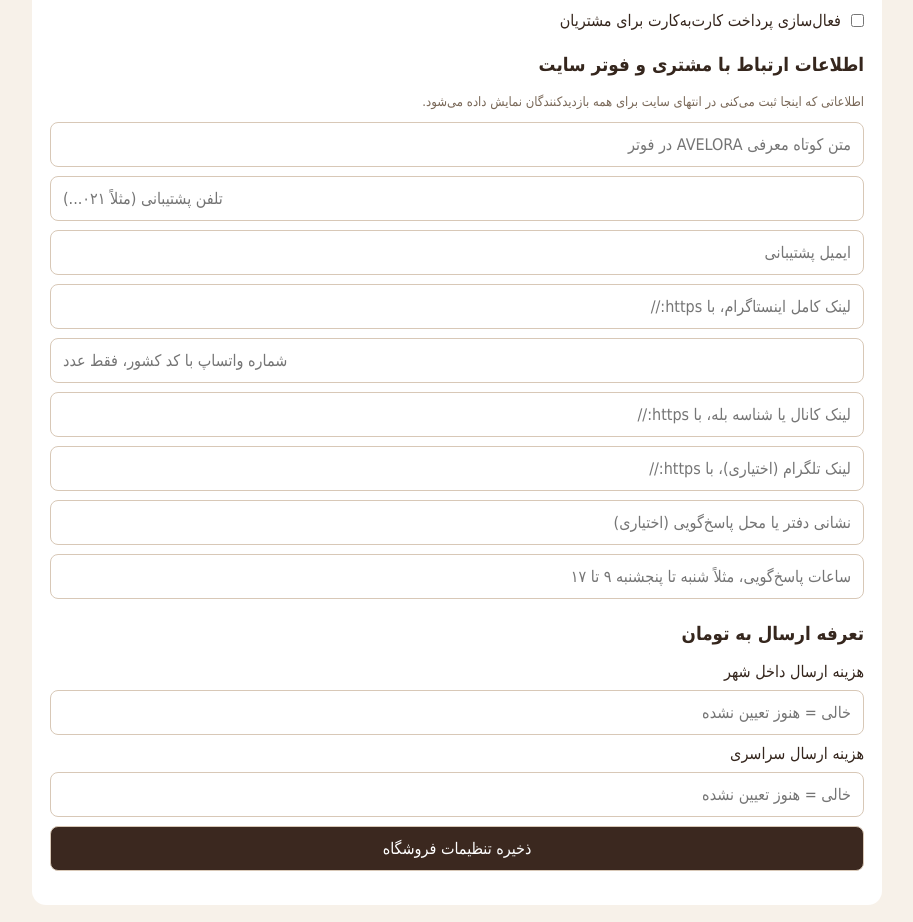
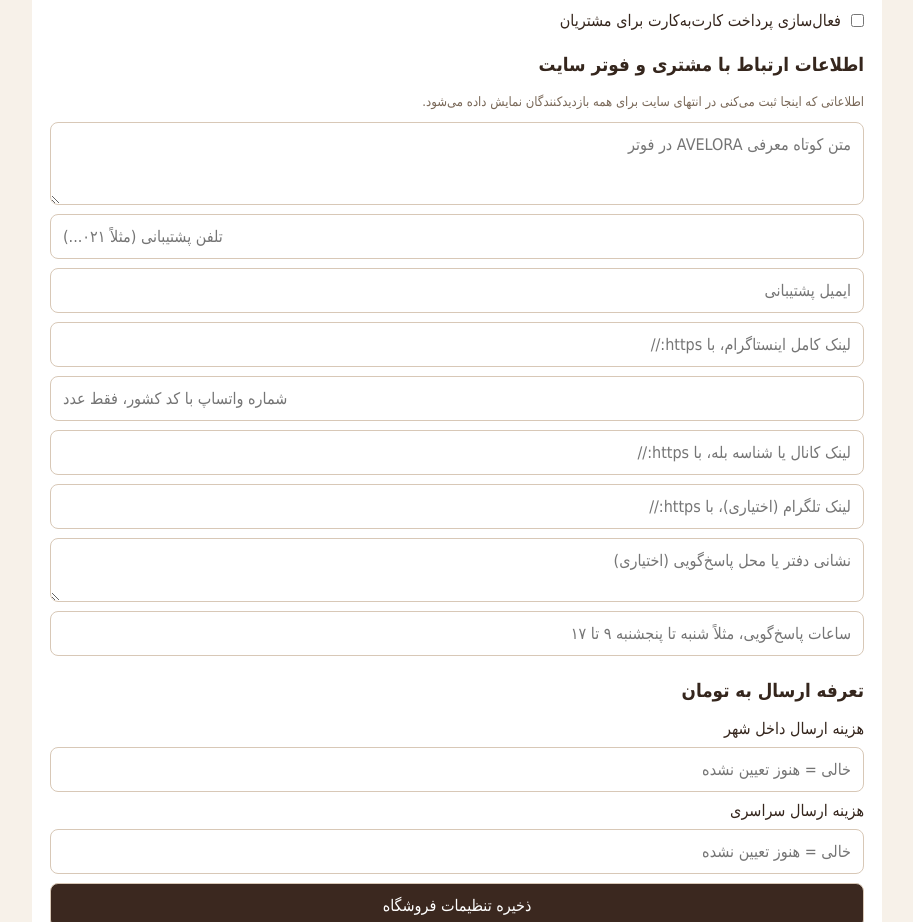
Before and after one commit to johnrann-blip/Minimarkettiyam, a plain HTML site: page admin/index.html in a window 1280 px wide. Shown: the part 1807-2729 px from the top of the page, without its empty margins (183-1096 px from the left). Drawn offline with Linux system fonts and the light colour scheme; no server answers.

Commit message:
Improve editable footer description and address fields

```diff
--- a/admin/index.html
+++ b/admin/index.html
@@ -73,14 +73,14 @@
 
       <h3>اطلاعات ارتباط با مشتری و فوتر سایت</h3>
       <p class="muted">اطلاعاتی که اینجا ثبت می‌کنی در انتهای سایت برای همه بازدیدکنندگان نمایش داده می‌شود.</p>
-      <input name="footer_about" maxlength="1000" placeholder="متن کوتاه معرفی AVELORA در فوتر">
+      <textarea name="footer_about" maxlength="1000" rows="3" placeholder="متن کوتاه معرفی AVELORA در فوتر"></textarea>
       <input name="footer_support_phone" type="tel" maxlength="30" placeholder="تلفن پشتیبانی (مثلاً ۰۲۱...)">
       <input name="footer_support_email" type="email" maxlength="254" placeholder="ایمیل پشتیبانی">
       <input name="footer_instagram_url" type="url" maxlength="500" placeholder="لینک کامل اینستاگرام، با https://">
       <input name="footer_whatsapp_phone" type="tel" maxlength="30" placeholder="شماره واتساپ با کد کشور، فقط عدد">
       <input name="footer_bale_url" type="url" maxlength="500" placeholder="لینک کانال یا شناسه بله، با https://">
       <input name="footer_telegram_url" type="url" maxlength="500" placeholder="لینک تلگرام (اختیاری)، با https://">
-      <input name="footer_address" maxlength="500" placeholder="نشانی دفتر یا محل پاسخ‌گویی (اختیاری)">
+      <textarea name="footer_address" maxlength="500" rows="2" placeholder="نشانی دفتر یا محل پاسخ‌گویی (اختیاری)"></textarea>
       <input name="footer_hours" maxlength="160" placeholder="ساعات پاسخ‌گویی، مثلاً شنبه تا پنجشنبه ۹ تا ۱۷">
 
       <h3>تعرفه ارسال به تومان</h3>
```
